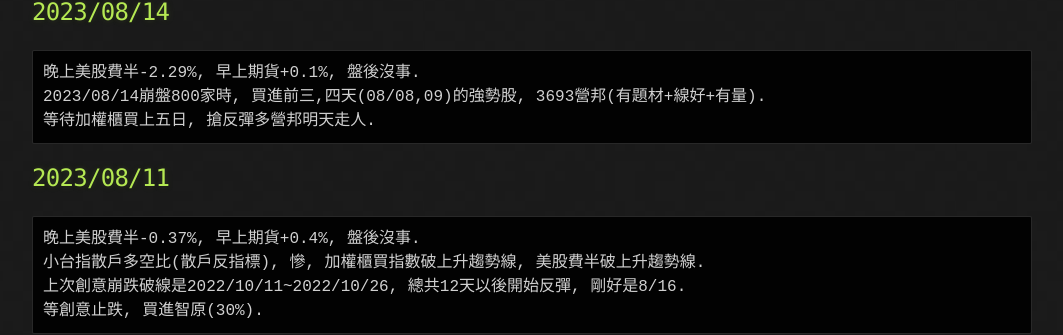
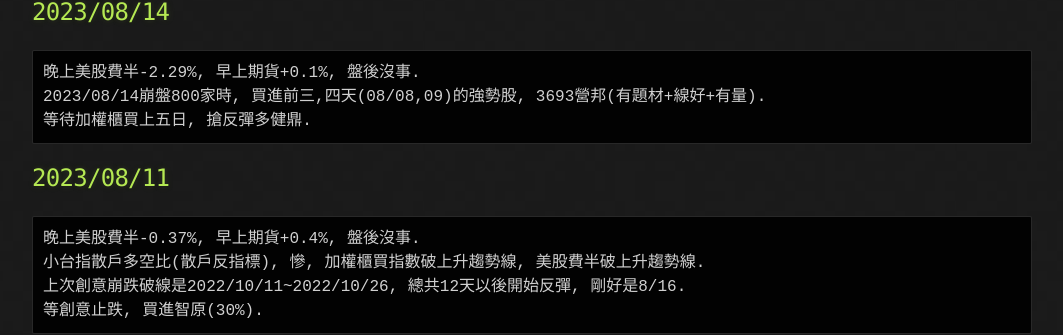
Before and after one commit to lepg5487/Stock_God, a Jekyll site: the page built from index.md, in a window 1280 px wide and 900 px high, scrolled down 436 px. Shown: the part 196-531 px from the top of the window, without its empty margins (108-1171 px from the left). Built offline with Jekyll 4.4.1, drawn with Linux system fonts in a browser that asks for light colours; our own code applies the rules of GitHub Pages for plain Markdown files.

Commit message:
Update index.md

````diff
--- a/index.md
+++ b/index.md
@@ -24,7 +24,7 @@ G20送分題, 8月28日找好買點準備進場, "立積"投信有買的話2425
 ```
 晚上美股費半-2.29%, 早上期貨+0.1%, 盤後沒事.
 2023/08/14崩盤800家時, 買進前三,四天(08/08,09)的強勢股, 3693營邦(有題材+線好+有量).
-等待加權櫃買上五日, 搶反彈多營邦明天走人.
+等待加權櫃買上五日, 搶反彈多健鼎.
 ```
 
 ## 2023/08/11
````
